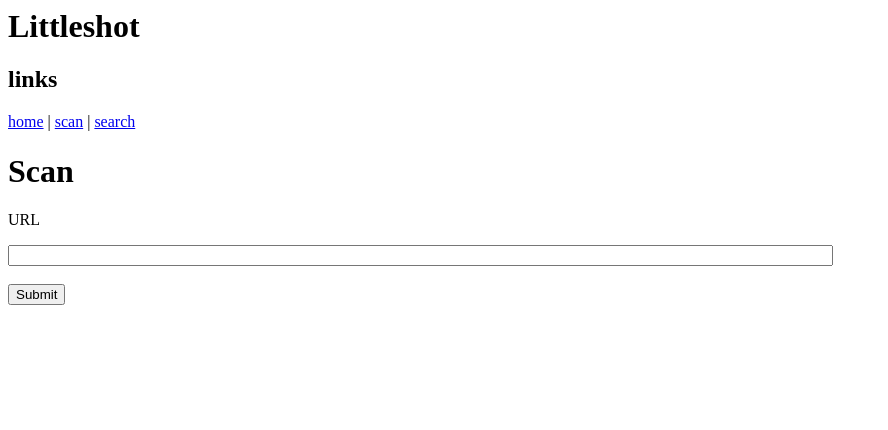
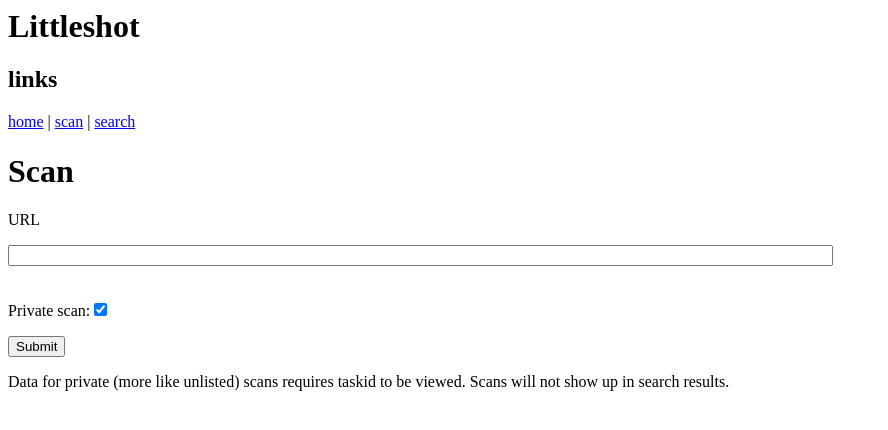
Before and after one commit to BoredHackerBlog/littleshot, a Flask app: page /scan in a window 1280 px wide. Shown: the top 430 px of the page, without its empty margins (0-888 px from the left). Run offline with Flask 2, Linux system fonts and the light colour scheme.

Commit message:
added private scan

```diff
--- a/app/app.py
+++ b/app/app.py
@@ -52,7 +52,7 @@ def gettaskcontent(taskid): #get task results but only content
 
 
 def getrecent(): #get 10 recent tasks but only get url and task id
-    out = mycol.find({},{"url":1,"taskid":1}).sort("_id", pymongo.DESCENDING).limit(10)
+    out = mycol.find({"private": { "$ne": True }},{"url":1,"taskid":1}).sort("_id", pymongo.DESCENDING).limit(10)
     if out != None:
         return list(out)
     else:
@@ -60,7 +60,7 @@ def getrecent(): #get 10 recent tasks but only get url and task id
 
 
 def getstringsearch(stringsearch): #do a string search and return 25 recent results
-    query = { "$text": { "$search": f"{stringsearch}" } }
+    query = { "$text": { "$search": f"{stringsearch}" }, "private": { "$ne": True } }
     out = mycol.find(query,{"url":1,"taskid":1}).sort("_id", pymongo.DESCENDING).limit(25)
     if out != None:
         return list(out)
@@ -72,11 +72,11 @@ def getquerysearch(querystring): #do query for a specific field for equal to or
     if " EQL " in querystring:
         field = querystring.split(" EQL ")[0]
         value = querystring.split(" EQL ")[1]
-        query = { field: { "$regex": f"{value}", "$options": 'i'} }
+        query = { field: { "$regex": f"{value}", "$options": 'i'}, "private": { "$ne": True } }
     elif " NQL " in querystring:
         field = querystring.split(" NQL ")[0]
         value = querystring.split(" NQL ")[1]
-        query = { field: { "$not": { "$regex": f"{value}", "$options": 'i'} } }
+        query = { field: { "$not": { "$regex": f"{value}", "$options": 'i'} }, "private": { "$ne": True } }
     else:
         return False
     print(query)
@@ -104,7 +104,10 @@ def scan():
             url = request.form['url'].strip()
             if 'http://' in url[0:8].lower() or 'https://' in url[0:8].lower():
                 taskid = str(uuid4())
-                q.enqueue('worker.screenshot',args=(taskid,url))
+                if request.form.get('private'):
+                    q.enqueue('worker.screenshot',args=(taskid,url,True))
+                else:
+                    q.enqueue('worker.screenshot',args=(taskid,url,False))
                 return redirect(url_for('results', taskid=taskid))
             else:
                 return "Error: URL must contain http:// or https://"
--- a/app/templates/results.html
+++ b/app/templates/results.html
@@ -5,6 +5,9 @@
 
 <h3>taskid</h3>
 {{ taskinfo.taskid }}
+
+<h3>private scan</h3>
+{{ taskinfo.private }}
 
 <h4>error: {{ taskinfo.error|default("False") }}</h4>
 
--- a/app/templates/scan.html
+++ b/app/templates/scan.html
@@ -6,6 +6,8 @@
     <p>URL</p>
     <input type="text" id="url" name="url" size="100"><br>
     <br>
+    <p>Private scan:<input type="checkbox" name="private" checked> </p>
     <input type="submit" value="Submit">
 </form>
+<p>Data for private (more like unlisted) scans requires taskid to be viewed. Scans will not show up in search results.</p>
 {% endblock %}
--- a/worker/worker.py
+++ b/worker/worker.py
@@ -32,9 +32,10 @@ if not found:  #check if bucket exists, if it doesn't then create it and assign
     minioclient.set_bucket_policy(MINIO_BUCKET, json.dumps(policy))
 
 #this is the main screenshot task, it takes in taskid (generated by app) and url
-def screenshot(taskid, url):
+def screenshot(taskid, url, private):
     data = {} #this is the data that will end up being stored in mongodb, you can add things to if you want such as additional processing
 
+    data['private'] = private
     data['taskid'] = taskid
     data['url'] = url
 
```
Also changed, not shown: README.md.
